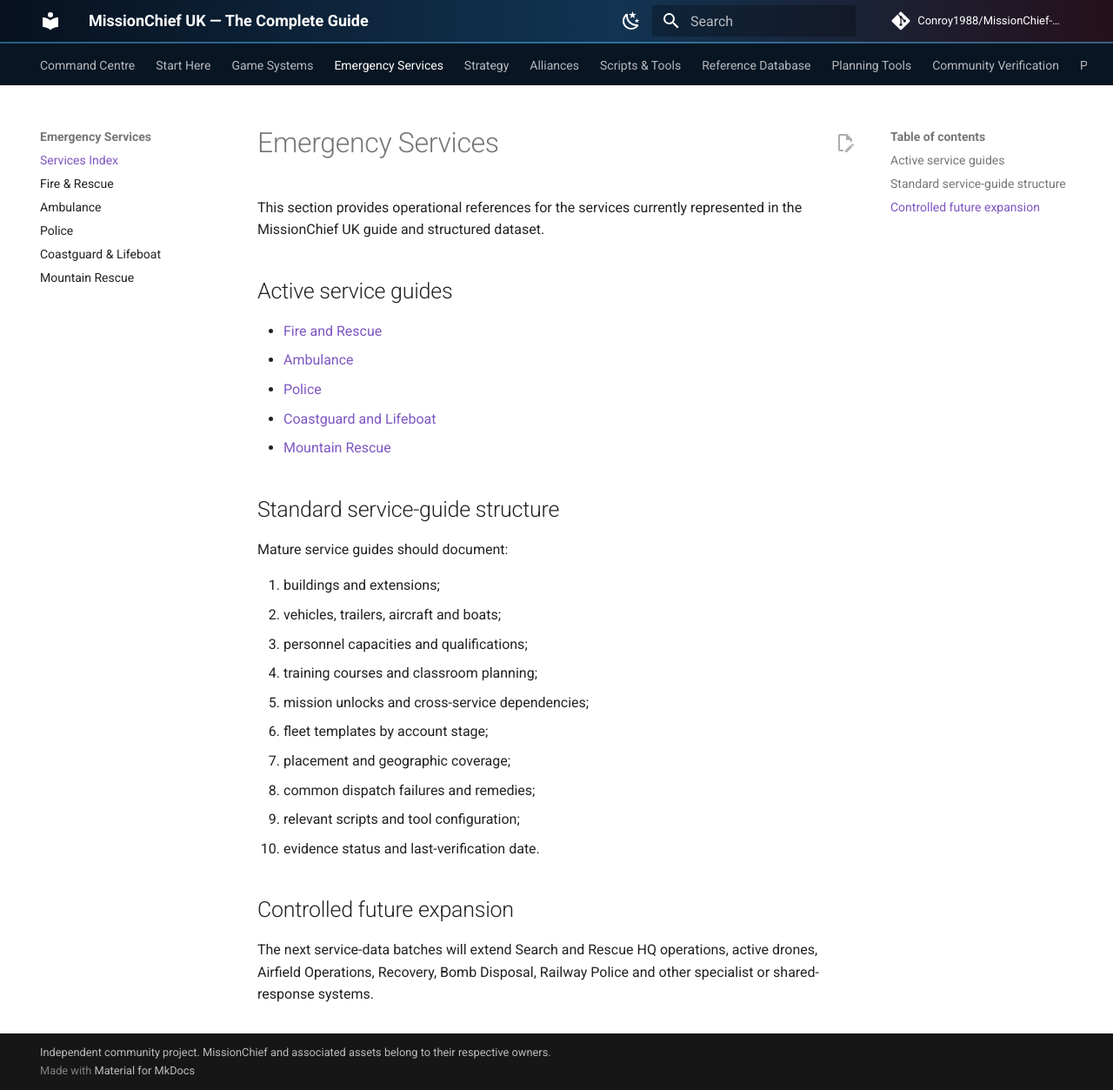
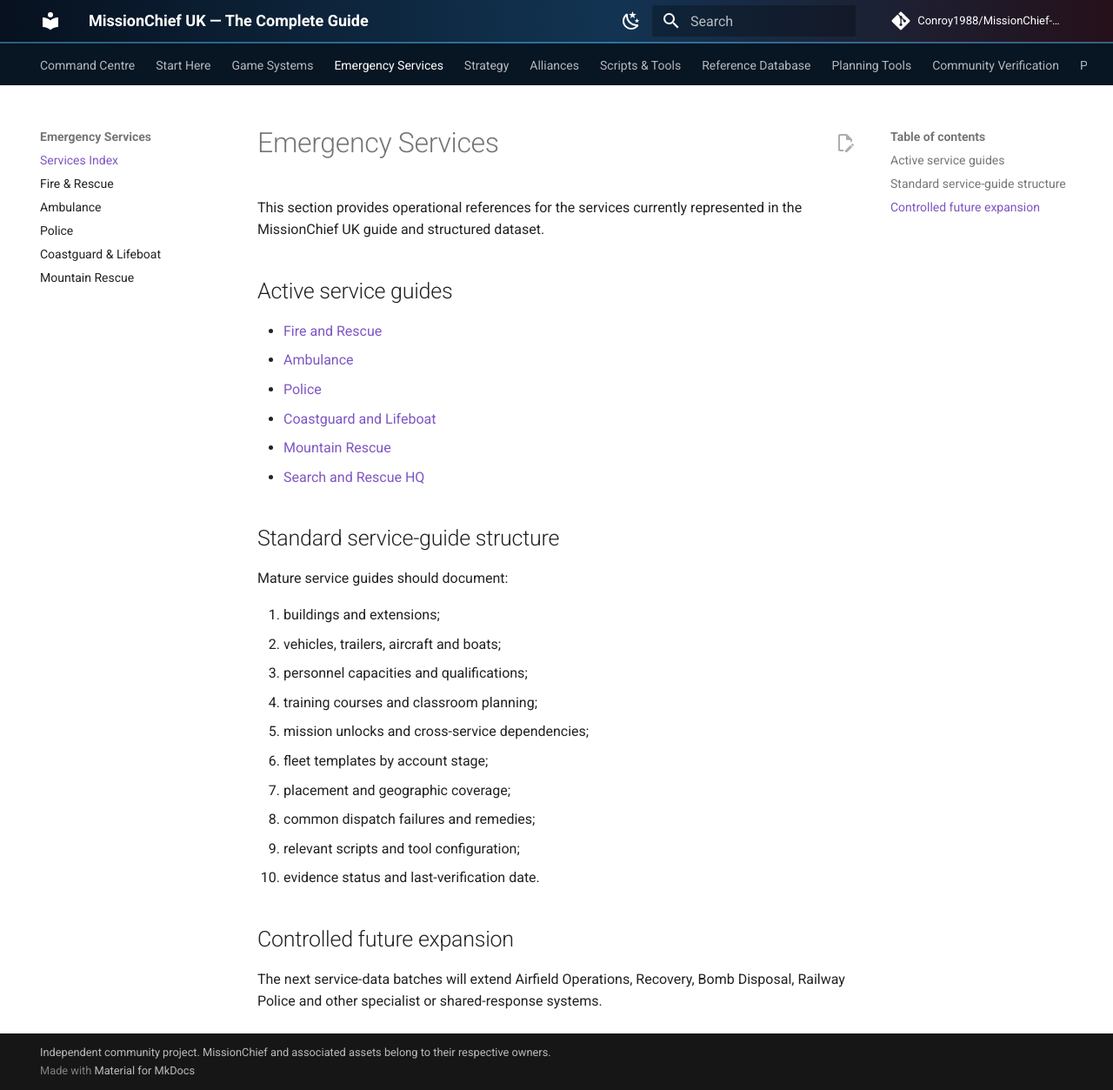
Before and after one commit to Conroy1988/MissionChief-UK, an MkDocs documentation site: the page built from docs/services/index.md, in a window 1280 px wide and 1253 px high. Shown: the whole window at 87% size. Built offline with MkDocs 1.6.1 and Material for MkDocs 9.7.7, drawn with Linux system fonts in a browser that asks for light colours; comment, search, counter and statistics services are not loaded.

Commit message:
Expose Search and Rescue HQ service guide

```diff
--- a/docs/services/index.md
+++ b/docs/services/index.md
@@ -27,4 +28,4 @@
 
 ## Controlled future expansion
 
-The next service-data batches will extend Search and Rescue HQ operations, active drones, Airfield Operations, Recovery, Bomb Disposal, Railway Police and other specialist or shared-response systems.
+The next service-data batches will extend Airfield Operations, Recovery, Bomb Disposal, Railway Police and other specialist or shared-response systems.
```
Also changed, not shown: other parts of docs/services/index.md (+1 -0 lines).
